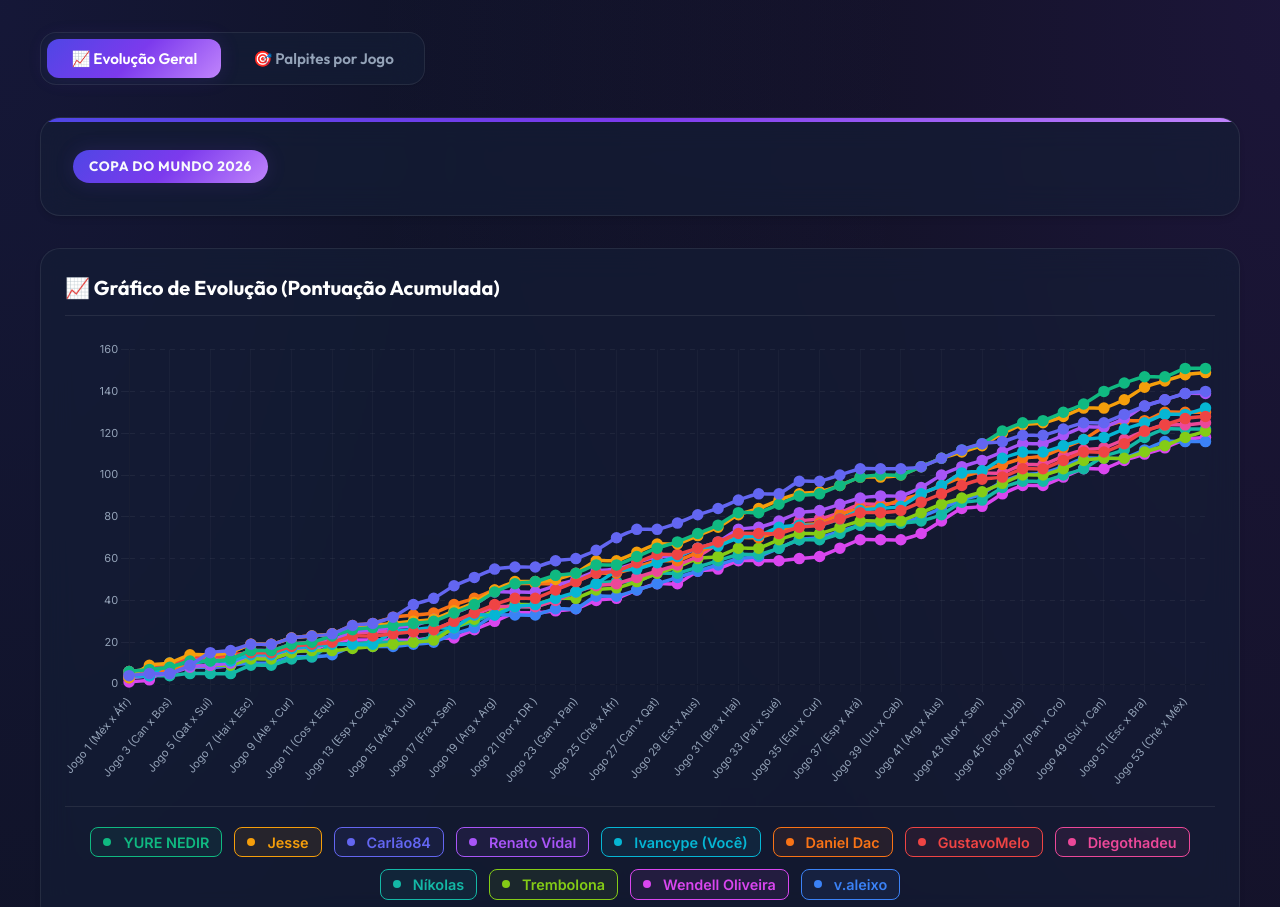
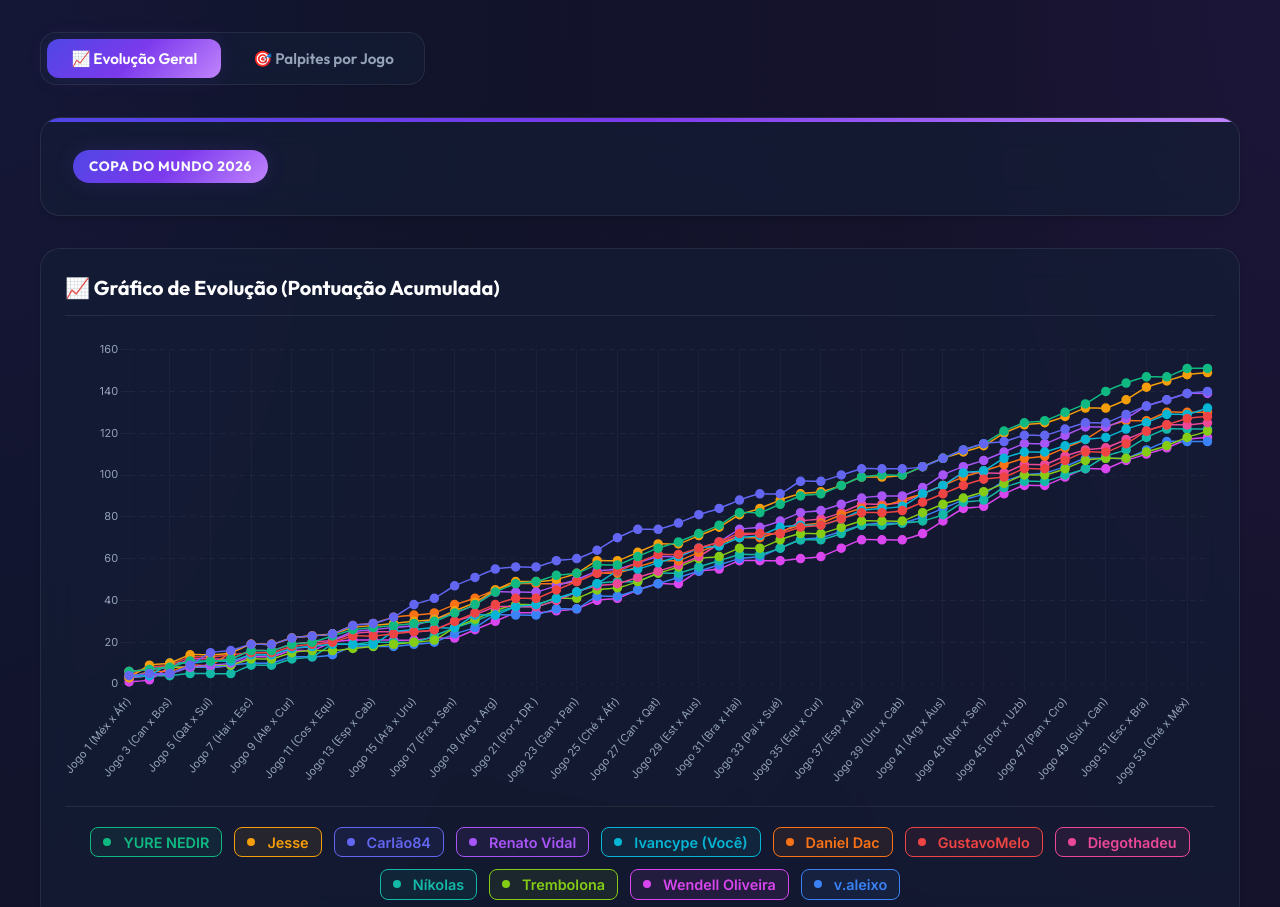
Before and after one commit to ivancype/bolaodti, a website: page index.html in a window 1280 px wide. Shown: the top 907 px of the page. Drawn offline with nearby package versions, Linux system fonts and the light colour scheme.

Commit message:
style: diminuir espessura da linha do grafico

```diff
--- a/index.html
+++ b/index.html
@@ -824,7 +824,7 @@
                     data: dataPontos,
                     borderColor: cor,
                     backgroundColor: cor,
-                    borderWidth: 3.5,
+                    borderWidth: 1.5,
                     pointRadius: 4,
                     pointHoverRadius: 6,
                     tension: 0.15,
```
